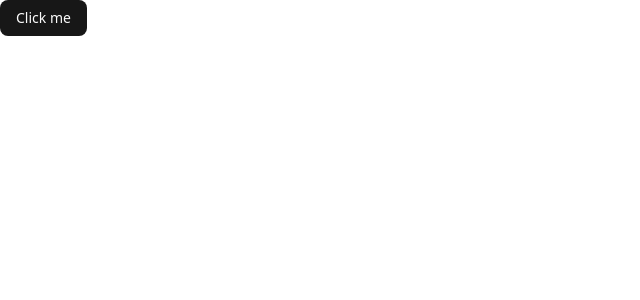
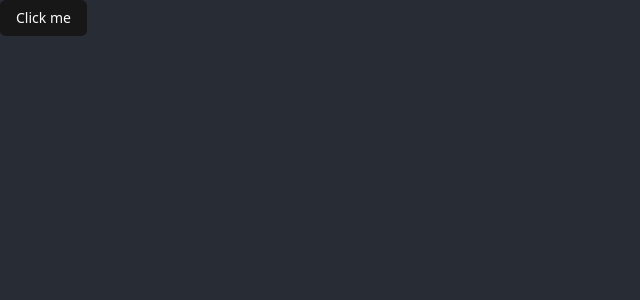
Before and after one commit to junaid-h0ssain/insert, a Next.js app: page / in a window 1280 px wide. Shown: the top 300 px of the page, without its empty margins (0-640 px from the left). Built offline with nearby package versions, Linux system fonts and the light colour scheme.

Commit message:
added fonts and changed background colour

```diff
--- a/src/app/globals.css
+++ b/src/app/globals.css
@@ -1,12 +1,13 @@
 @import "tailwindcss";
+@import "tw-animate-css";
 
 @custom-variant dark (&:is(.dark *));
 
 @theme inline {
   --color-background: var(--background);
   --color-foreground: var(--foreground);
-  --font-sans: var(--font-geist-sans);
-  --font-mono: var(--font-geist-mono);
+  --font-sans: var(--font-outfit);
+  --font-mono: var(--font-ibm-plex-mono);
   --color-sidebar-ring: var(--sidebar-ring);
   --color-sidebar-border: var(--sidebar-border);
   --color-sidebar-accent-foreground: var(--sidebar-accent-foreground);
@@ -40,14 +41,11 @@
   --radius-md: calc(var(--radius) - 2px);
   --radius-lg: var(--radius);
   --radius-xl: calc(var(--radius) + 4px);
-  --radius-2xl: calc(var(--radius) + 8px);
-  --radius-3xl: calc(var(--radius) + 12px);
-  --radius-4xl: calc(var(--radius) + 16px);
 }
 
 :root {
-  --radius: 0.625rem;
-  --background: oklch(1 0 0);
+  --radius: 0.475rem;
+  --background: oklch(0.2925 0.0157 264.3);
   --foreground: oklch(0.145 0 0);
   --card: oklch(1 0 0);
   --card-foreground: oklch(0.145 0 0);
@@ -57,20 +55,21 @@
   --primary-foreground: oklch(0.985 0 0);
   --secondary: oklch(0.97 0 0);
   --secondary-foreground: oklch(0.205 0 0);
-  --muted: oklch(0.97 0 0);
+  --muted: oklch(0.25 0.012 264.34);
   --muted-foreground: oklch(0.556 0 0);
-  --accent: oklch(0.97 0 0);
+  --accent: oklch(0.3404 0.0205 265.97);
   --accent-foreground: oklch(0.205 0 0);
   --destructive: oklch(0.577 0.245 27.325);
   --border: oklch(0.922 0 0);
+  --separator-border: oklch(1 0 0 / 10%);
   --input: oklch(0.922 0 0);
-  --ring: oklch(0.708 0 0);
+  --ring: oklch(0.6562 0.1826 262.74);
   --chart-1: oklch(0.646 0.222 41.116);
   --chart-2: oklch(0.6 0.118 184.704);
   --chart-3: oklch(0.398 0.07 227.392);
   --chart-4: oklch(0.828 0.189 84.429);
   --chart-5: oklch(0.769 0.188 70.08);
-  --sidebar: oklch(0.985 0 0);
+  --sidebar: oklch(0.25 0.012 264.34);
   --sidebar-foreground: oklch(0.145 0 0);
   --sidebar-primary: oklch(0.205 0 0);
   --sidebar-primary-foreground: oklch(0.985 0 0);
@@ -81,30 +80,31 @@
 }
 
 .dark {
-  --background: oklch(0.145 0 0);
+  --background: oklch(0.2925 0.0157 264.3);
   --foreground: oklch(0.985 0 0);
-  --card: oklch(0.205 0 0);
+  --card: oklch(0.25 0.012 264.34);
   --card-foreground: oklch(0.985 0 0);
-  --popover: oklch(0.205 0 0);
+  --popover: oklch(0.25 0.012 264.34);
   --popover-foreground: oklch(0.985 0 0);
   --primary: oklch(0.922 0 0);
-  --primary-foreground: oklch(0.205 0 0);
+  --primary-foreground: oklch(0.25 0.012 264.34);
   --secondary: oklch(0.269 0 0);
   --secondary-foreground: oklch(0.985 0 0);
-  --muted: oklch(0.269 0 0);
+  --muted: oklch(0.25 0.012 264.34);
   --muted-foreground: oklch(0.708 0 0);
-  --accent: oklch(0.269 0 0);
+  --accent: oklch(0.3404 0.0205 265.97);
   --accent-foreground: oklch(0.985 0 0);
   --destructive: oklch(0.704 0.191 22.216);
   --border: oklch(1 0 0 / 10%);
   --input: oklch(1 0 0 / 15%);
-  --ring: oklch(0.556 0 0);
+  --separator-border: oklch(1 0 0 / 10%);
+  --ring: oklch(0.6562 0.1826 262.74);
   --chart-1: oklch(0.488 0.243 264.376);
   --chart-2: oklch(0.696 0.17 162.48);
   --chart-3: oklch(0.769 0.188 70.08);
   --chart-4: oklch(0.627 0.265 303.9);
   --chart-5: oklch(0.645 0.246 16.439);
-  --sidebar: oklch(0.205 0 0);
+  --sidebar: oklch(0.25 0.012 264.34);
   --sidebar-foreground: oklch(0.985 0 0);
   --sidebar-primary: oklch(0.488 0.243 264.376);
   --sidebar-primary-foreground: oklch(0.985 0 0);
@@ -119,6 +119,42 @@
     @apply border-border outline-ring/50;
   }
   body {
-    @apply bg-background text-foreground;
+    @apply bg-background text-foreground select-none;
   }
 }
+
+@layer base {
+  button:not([disabled]),
+  [role="button"]:not([disabled]) {
+    cursor: pointer;
+  }
+}
+
+@theme inline {
+  --animate-cell-ripple: cell-ripple var(--duration, 200ms) ease-out none 1
+    var(--delay, 0ms);
+
+  @keyframes cell-ripple {
+    0% {
+      opacity: 0.4;
+    }
+    50% {
+      opacity: 0.8;
+    }
+    100% {
+      opacity: 0.4;
+    }
+  }
+}
+
+::-webkit-scrollbar {
+  @apply w-2.5 h-2.5;
+}
+
+::-webkit-scrollbar-track {
+  @apply bg-transparent;
+}
+
+::-webkit-scrollbar-thumb {
+  @apply rounded-full bg-border border-[1px] border-transparent border-solid bg-clip-padding;
+}
--- a/src/app/layout.tsx
+++ b/src/app/layout.tsx
@@ -1,16 +1,17 @@
 import type { Metadata } from "next";
-import { Geist, Geist_Mono } from "next/font/google";
+import {IBM_Plex_Mono, Outfit } from "next/font/google";
 import "./globals.css";
 import { ThemeProvider } from "@/components/theme-provider";
 
-const geistSans = Geist({
-  variable: "--font-geist-sans",
+const outfit = Outfit({
+  variable: "--font-outfit",
   subsets: ["latin"],
 });
 
-const geistMono = Geist_Mono({
-  variable: "--font-geist-mono",
+const ibmPlexMono = IBM_Plex_Mono({
+  variable: "--font-ibm-plex-mono",
   subsets: ["latin"],
+  weight: ["400","500","600","700"],
 });
 
 export const metadata: Metadata = {
@@ -26,7 +27,7 @@ export default function RootLayout({
   return (
     <html lang="en">
       <body
-        className={`${geistSans.variable} ${geistMono.variable} antialiased`}
+        className={`${outfit.variable} ${ibmPlexMono.variable} antialiased`}
       >
         <ThemeProvider attribute="class" defaultTheme="system" enableSystem disableTransitionOnChange>
           {children}
```
